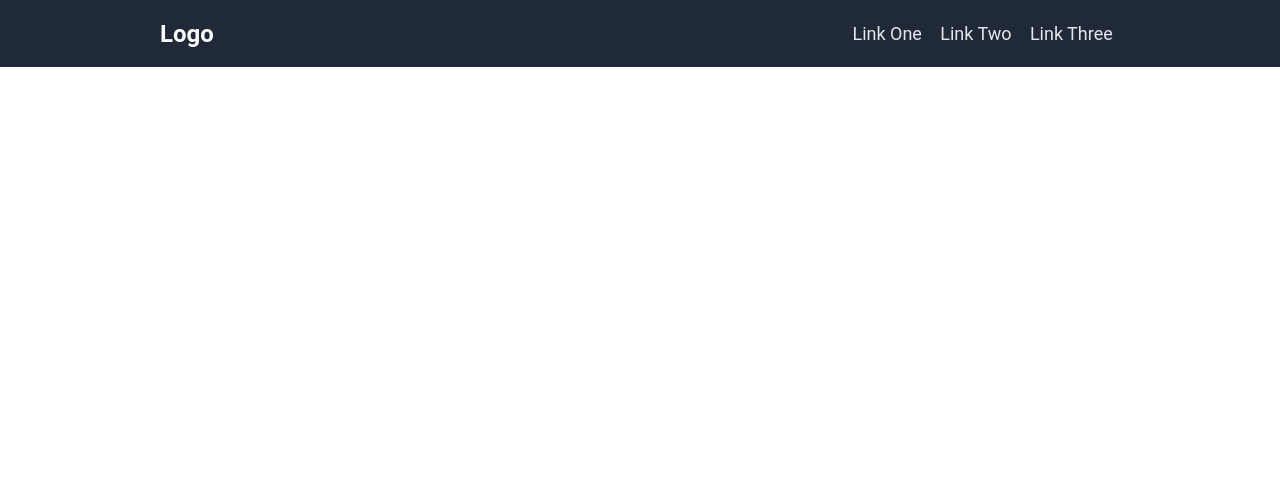
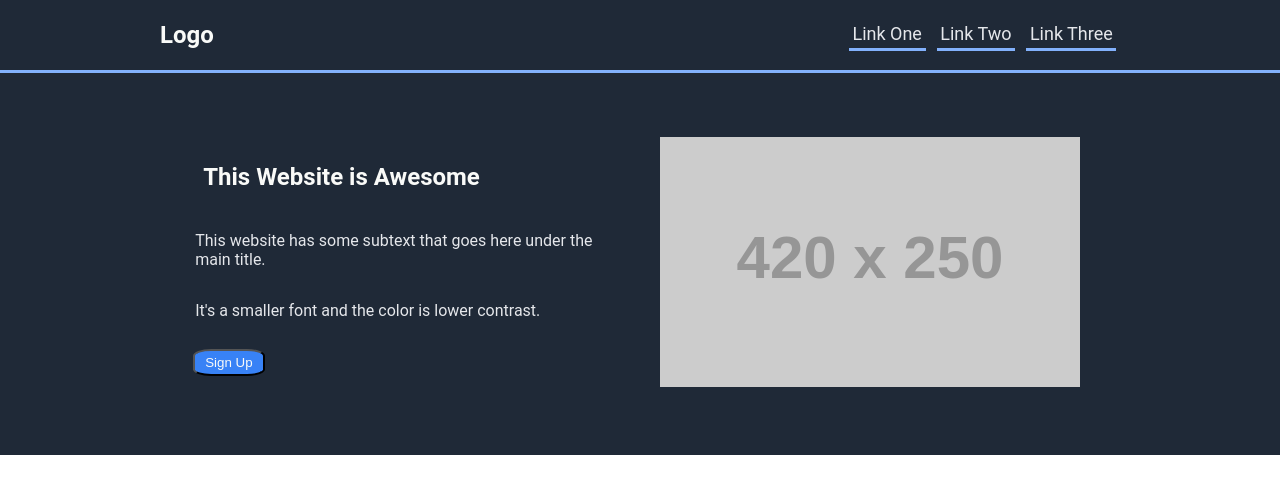
Before and after one commit to devcodeformat/landing-page, a plain HTML site: page index.html in a window 1280 px wide. Drawn offline with Linux system fonts and the light colour scheme; placeholder pictures from the web are drawn by us.

Commit message:
added main section with colors+hovers on links

```diff
--- a/index.html
+++ b/index.html
@@ -9,12 +9,12 @@
     <body>
         <!-- navbar -->
         <div class="navbar">
-            <div class="container">
-                <header class="item">
+            <div class="container-nav">
+                <header class="item-nav">
                     <h1>Logo</h1>
                 </header>
                 <nav>
-                    <ul class="item">
+                    <ul class="item-nav">
                         <li>Link One</li>
                         <li>Link Two</li>
                         <li>Link Three</li>
@@ -23,10 +23,19 @@
             </div>
         </div>
         <!-- /navbar -->
-        <main>
-            <section></section>
-            <section></section>
+        <!-- mainsection -->
+        <main class="container-main">
+            <section class="item-main-text">
+                <h3>This Website is Awesome</h3>
+                <p>This website has some subtext that goes here under the main title.</p>
+                <p>It's a smaller font and the color is lower contrast.</p>
+                <button>Sign Up</button>
+            </section>
+            <section class="item-main-img">
+                <img src="https://via.placeholder.com/420x250?text=placeholder image"/>
+            </section>
         </main>
+        <!-- /mainsection -->
         <article>
             <section></section>
             <section></section>
--- a/styles.css
+++ b/styles.css
@@ -27,19 +27,59 @@ html {
 
 .navbar {
     background-color: #1F2937;
+    border-bottom: solid #82b1fc;
 }
 
-.container h1 {
+.container-nav h1 {
     color: #F9FAF8;
     font-size: 24px;
+    transition: 1s;
 }
 
-.container ul li {
+.container-nav h1:hover {
+    color: #b7d3ff;
+}
+
+.container-nav ul li {
     color: #E5E7EB;
     font-size: 18px;
+    border-bottom: solid #82b1fc;
+}
+
+.container-nav ul li:hover {
+    color: #a2a4a7;
+    border-bottom: solid #dbe8fd;
 }
 
 /* /Navigation Bar */
+
+/* Main Section */
+.container-main {
+    background-color: #1F2937;
+}
+
+.item-main-text h3 {
+    color: #F9FAF8;
+    font-size: 1.5em;
+}
+
+.item-main-text p {
+    color: #E5E7EB;
+    font-size: 1em;
+}
+
+.item-main-text button {
+    color: #F9FAF8;
+    border-radius: 25%;
+    background-color: #3882F6;
+}
+
+.item-main-text button:hover {
+    background-color: #82b1fc;
+    transition: 1s;
+}
+
+/* /Main Section */
 
 /* =================================================
 ==================================================== */
@@ -49,7 +89,7 @@ html {
 Navigation Bar Layout
 ==================================================== */
 
-.container {
+.container-nav {
     max-width: 75%;
     padding: 1em;
     margin: auto;
@@ -58,15 +98,65 @@ Navigation Bar Layout
 }
 
 
-.container ul li {
+.container-nav ul li {
     padding: .2em;
     margin: .2em;
     display: inline-block;
     transition: 1s;
 }
 
-.item {
+.item-nav {
     flex: 1;
+}
+
+/* =================================================
+==================================================== */
+
+
+/* =================================================
+Main Section
+==================================================== */
+
+.container-main {
+    max-width: 100%;
+    padding: 5%;
+    margin: auto;
+    display: flex;
+    align-items: center;
+    justify-content: center;
+}
+
+.item-main-text {
+    max-width: 40%;
+    flex: 1;
+    transition: 1s;
+}
+
+.item-main-text h3 {
+    padding: 1em;
+}
+
+.item-main-text p {
+    padding: 1em;
+}
+
+.item-main-text button {
+    margin: 1em;
+    padding-left: .8em;
+    padding-right: .8em;
+    padding-top: .3em;
+    padding-bottom: .3em;
+}
+
+.item-main-img {
+    max-width: 40%;
+    text-align: center;
+    flex: 1;
+    transition: 1s;
+}
+
+.item-main-img img {
+    max-width: 100%;
 }
 
 /* =================================================
@@ -78,17 +168,30 @@ Media Queries
 ==================================================== */
 
 @media (max-width: 767px) {
-    .container {
+    .container-nav {
         text-align: center;
         display: block;
     }
-    .container h1 {
+    .container-nav h1 {
         margin: .5em;
     }
-    .container ul li {
+    .container-nav ul li {
         padding: .5em;
         display: block;
     }
+
+    .container-main {
+        text-align: center;
+        display: block;
+    }
+
+    .item-main-text,
+    .item-main-img {
+        max-width: 85%;
+        margin: auto;
+        text-align: center;
+    }
+
 }
 
 /* =================================================
```
